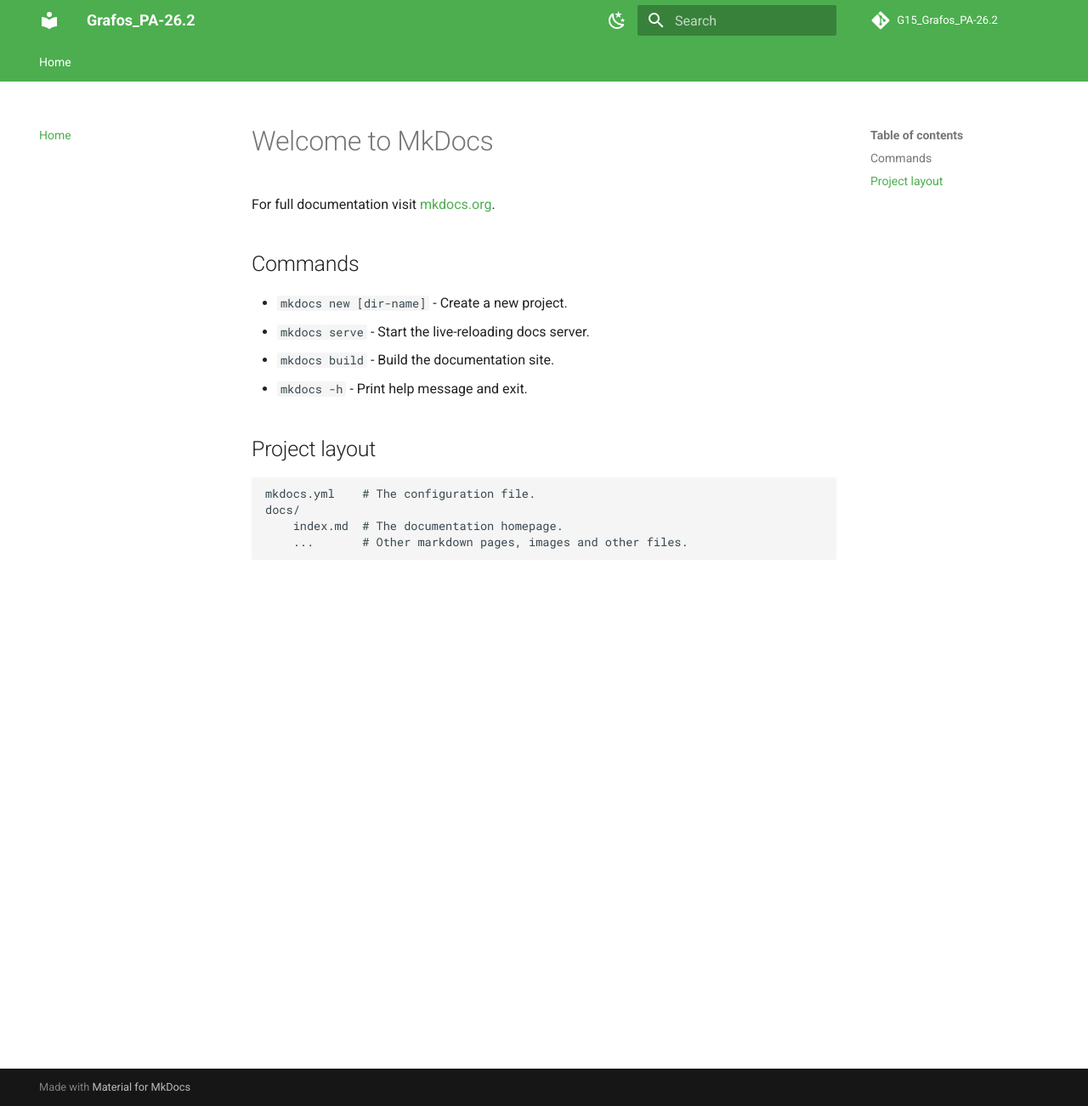
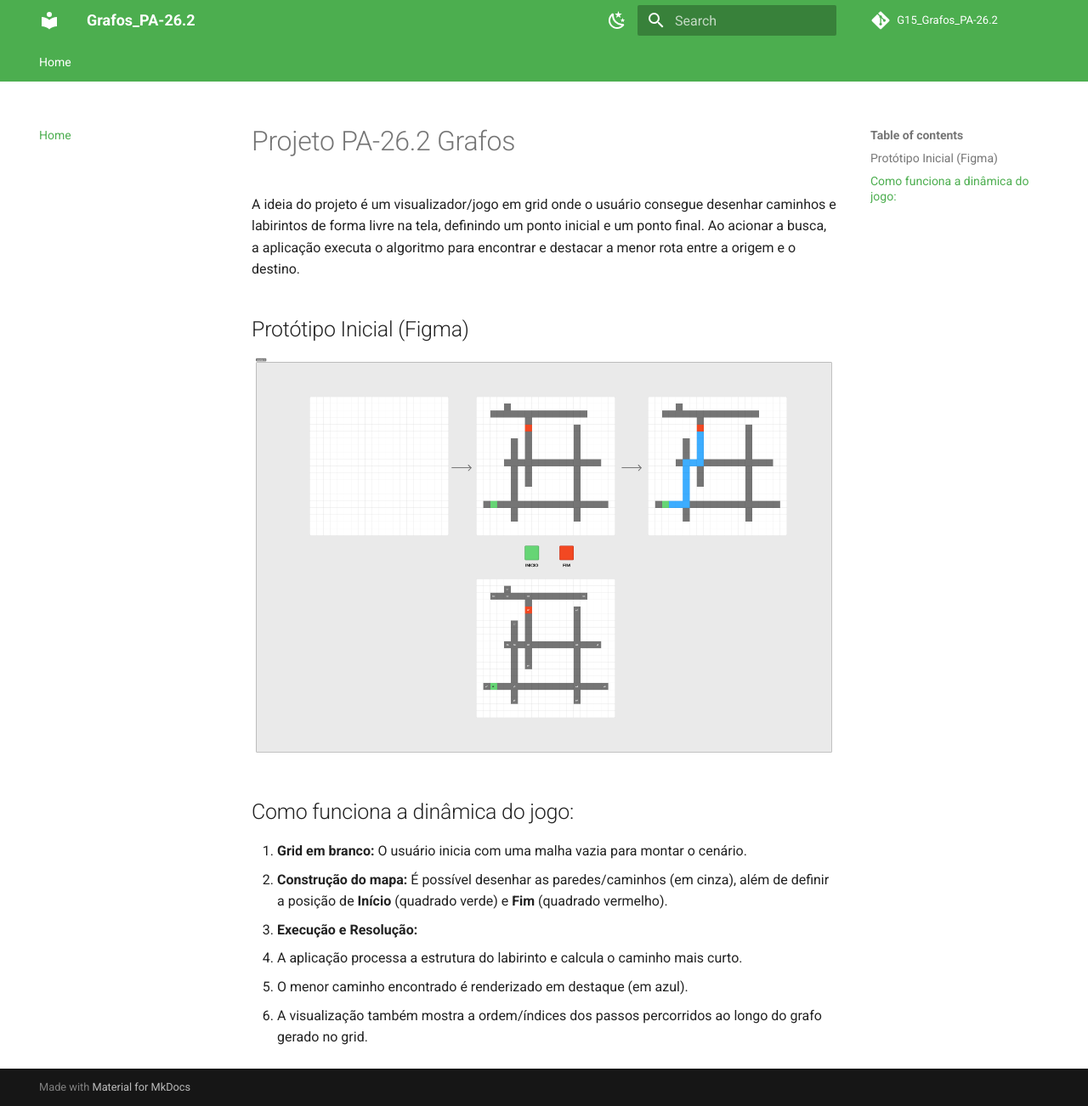
Before and after one commit to projeto-de-algoritmos-2026/G15_Grafos_PA-26.2, an MkDocs documentation site: the page built from docs/index.md, in a window 1280 px wide and 1302 px high. Shown: the whole window at 85% size. Built offline with MkDocs 1.6.1 and Material for MkDocs 9.7.7, drawn with Linux system fonts in a browser that asks for light colours; comment, search, counter and statistics services are not loaded.

Commit message:
docs idex atualizado

```diff
--- a/docs/index.md
+++ b/docs/index.md
@@ -1,17 +1,16 @@
-# Welcome to MkDocs
+# Projeto PA-26.2 Grafos
 
-For full documentation visit [mkdocs.org](https://www.mkdocs.org).
+A ideia do projeto é um visualizador/jogo em grid onde o usuário consegue desenhar caminhos e labirintos de forma livre na tela, definindo um ponto inicial e um ponto final. Ao acionar a busca, a aplicação executa o algoritmo para encontrar e destacar a menor rota entre a origem e o destino.
 
-## Commands
+## Protótipo Inicial (Figma)
 
-* `mkdocs new [dir-name]` - Create a new project.
-* `mkdocs serve` - Start the live-reloading docs server.
-* `mkdocs build` - Build the documentation site.
-* `mkdocs -h` - Print help message and exit.
+![Prototipo 1](./img/figma_prototipo_1.png)
 
-## Project layout
+## Como funciona a dinâmica do jogo:
 
-    mkdocs.yml    # The configuration file.
-    docs/
-        index.md  # The documentation homepage.
-        ...       # Other markdown pages, images and other files.
+1. **Grid em branco:** O usuário inicia com uma malha vazia para montar o cenário.
+2. **Construção do mapa:** É possível desenhar as paredes/caminhos (em cinza), além de definir a posição de **Início** (quadrado verde) e **Fim** (quadrado vermelho).
+3. **Execução e Resolução:**
+   * A aplicação processa a estrutura do labirinto e calcula o caminho mais curto.
+   * O menor caminho encontrado é renderizado em destaque (em azul).
+   * A visualização também mostra a ordem/índices dos passos percorridos ao longo do grafo gerado no grid.
```
